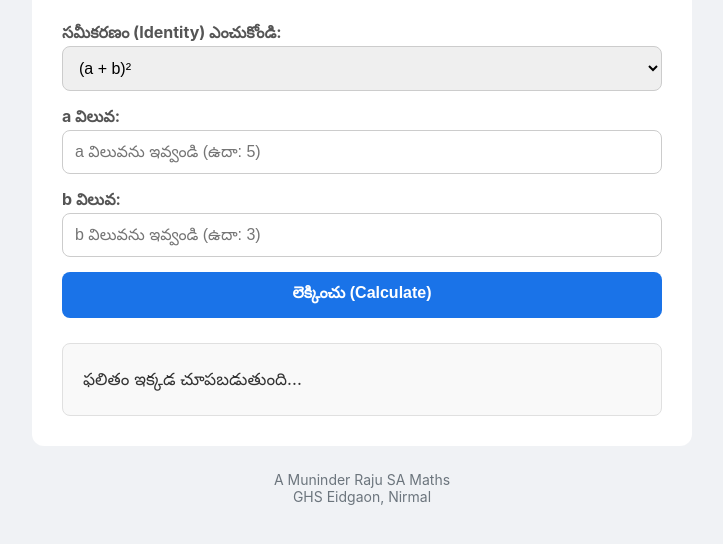
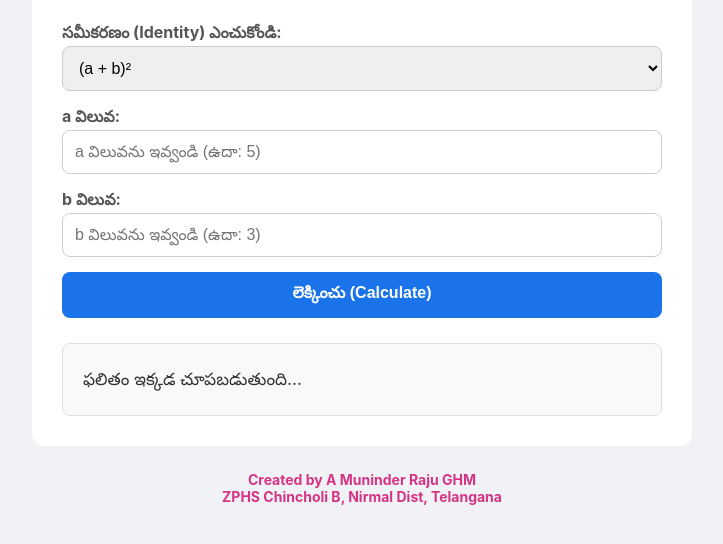
Before and after one commit to MuninderRaju/MuninderRaju-algebraicequations_TM, a plain HTML site: page index.html in a window 1280 px wide. Shown: the part 218-762 px from the top of the page, without its empty margins (278-1001 px from the left). Drawn offline with Linux system fonts and the light colour scheme.

Commit message:
Update index.html

```diff
--- a/index.html
+++ b/index.html
@@ -151,10 +151,10 @@
         </div>
     </div>
 
-    <footer>
-        A Muninder Raju SA Maths<br>GHS Eidgaon, Nirmal
-    </footer>
-
+   <footer>
+  <strong>Created by A Muninder Raju GHM</strong> <br>
+  <strong>ZPHS Chincholi B, Nirmal Dist, Telangana</strong>
+</footer>
     <script>
         const identitySelect = document.getElementById('identity-select');
         const calculateBtn = document.getElementById('calculate-btn');
@@ -228,4 +228,5 @@
     </script>
 
 </body>
+
 </html>
```
